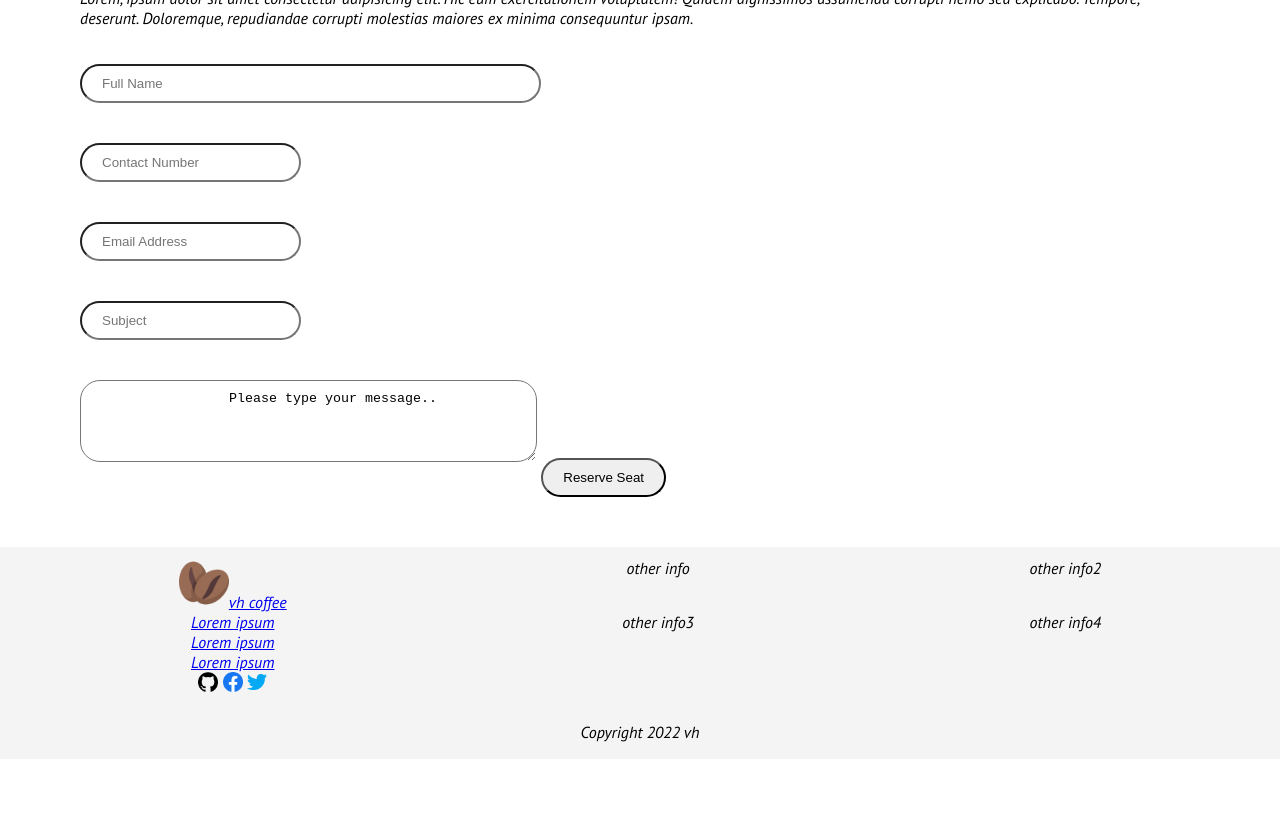
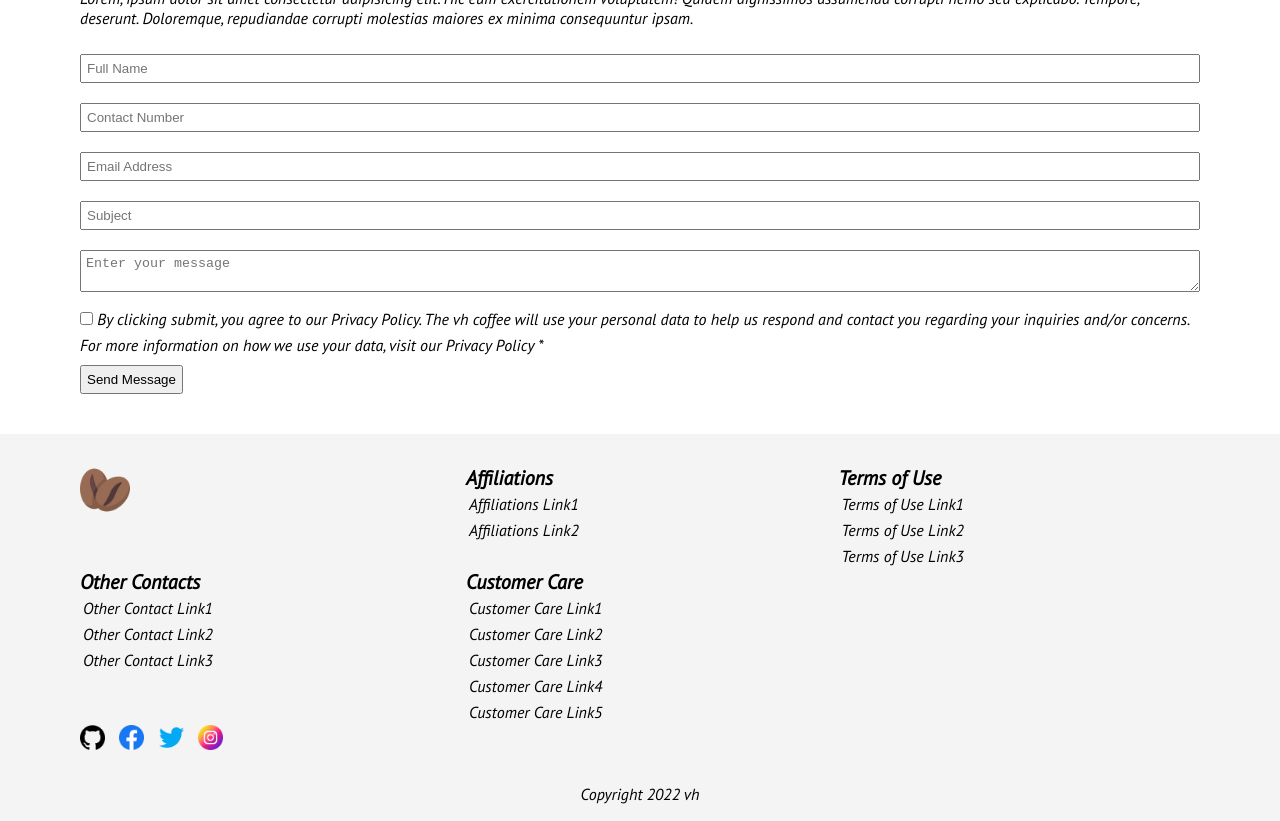
Before and after one commit to vhillyjay/coffeeShopHTML, a plain HTML site: page index.html in a window 1280 px wide. Shown: the part 2828-3649 px from the top of the page. Before the commit the page ends 3587 px from the top, so only its background shows below. Drawn offline with nearby package versions, Linux system fonts and the light colour scheme.

Commit message:
Contact us and footer updates

```diff
--- a/index.html
+++ b/index.html
@@ -115,14 +115,18 @@
             Doloremque, repudiandae corrupti molestias maiores ex minima consequuntur ipsam.</p>
 
         <form action="">
-            <input type="text" name="fullName" id="fullName" placeholder="Full Name" size="50" required><br>
-            <input type="number" name="contactNumber" id="contactNumber" placeholder="Contact Number" class="no-arrow" size="50" required><br>
-            <input type="email" name="emailAddress" id="emailAddress" placeholder="Email Address"><br>
-            <input type="text" name="contactSubject" id="contactSubject" placeholder="Subject"><br>
-            <textarea id="contactMessage" name="contactMessage" rows="4" cols="50">
-                Please type your message..
-            </textarea>
-            <input type="submit" name="reserveSeat" id="reserveSeat" value="Reserve Seat">
+            <!-- Full Name: <br> -->
+            <input type="text" name="fullName" id="fullName" placeholder="Full Name" size="154" required><br>
+            <!-- Contact Number: <br> -->
+            <input type="number" name="contactNumber" id="contactNumber" placeholder="Contact Number" class="no-arrow" required><br>
+            <!-- Email Address: <br> -->
+            <input type="email" name="emailAddress" id="emailAddress" placeholder="Email Address" size="154"><br>
+            <!-- Subject: <br> -->
+            <input type="text" name="contactSubject" id="contactSubject" placeholder="Subject" size="154"><br>
+            <!-- Message: <br> -->
+            <textarea name="" id="" cols="154" placeholder="Enter your message"></textarea><br>
+            <input type="checkbox" name="" id="" required> By clicking submit, you agree to our Privacy Policy. The vh coffee will use your personal data to help us respond and contact you regarding your inquiries and/or concerns. For more information on how we use your data, visit our Privacy Policy *<br>
+            <input type="submit" name="reserveSeat" id="reserveSeat" value="Send Message">
         </form>
     </div>
 
@@ -130,38 +134,73 @@
         <div class="grid-container">
             <div class="grid-item footer-logo">
                 <!-- logo inside and name -->
-                <a href="index.html"><img src="img/coffee-beans.png" style="width: 50px;" alt="vh coffee logo">vh coffee</a>
+                <a href="index.html"><img src="img/coffee-beans.png" style="width: 50px;" alt="vh coffee logo">
+
+                </a>
             </div>
-            <div class="grid-item">
-                other info
-            </div>
-            <div class="grid-item">
-                other info2
-            </div>
-            <div class="grid-item footer-contacts">
-                <!-- contact us info and all -->
+            <div class="grid-item affiliations">
+                <div class="grid-item-2 grid-title">
+                    <strong style="font-size: 20px;">Affiliations</strong>
+                </div>
                 <ul>
-                    <li><a href="#">Lorem ipsum</a></li>
-                    <li><a href="#">Lorem ipsum</a></li>
-                    <li><a href="#">Lorem ipsum</a></li>
+                    <li><a href="newpage.html">Affiliations Link1</a></li>
+                    <li><a href="newpage.html">Affiliations Link2</a></li>
                 </ul>
             </div>
+            <div class="grid-item terms-of-use">
+                <div class="grid-item-2 grid-title">
+                    <strong style="font-size: 20px;">Terms of Use</strong>
+                </div>
+                <ul>
+                    <li><a href="newpage.html">Terms of Use Link1</a></li>
+                    <li><a href="newpage.html">Terms of Use Link2</a></li>
+                    <li><a href="newpage.html">Terms of Use Link3</a></li>
+                </ul>
+            </div>
+            <div class="grid-item other-contacts">
+                <!-- contact us info and all -->
+                <div class="grid-item-2 grid-title">
+                    <strong style="font-size: 20px;">Other Contacts</strong>
+                </div>
+                <ul>
+                    <li><a href="newpage.html">Other Contact Link1</a></li>
+                    <li><a href="newpage.html">Other Contact Link2</a></li>
+                    <li><a href="newpage.html">Other Contact Link3</a></li>
+                </ul>
+            </div>
+            <div class="grid-item customer-care">
+                <div class="grid-item-2 grid-title">
+                    <strong style="font-size: 20px;">Customer Care</strong>
+                </div>
+                <ul>
+                    <li><a href="newpage.html">Customer Care Link1</a></li>
+                    <li><a href="newpage.html">Customer Care Link2</a></li>
+                    <li><a href="newpage.html">Customer Care Link3</a></li>
+                    <li><a href="newpage.html">Customer Care Link4</a></li>
+                    <li><a href="newpage.html">Customer Care Link5</a></li>
+                </ul>
+            </div>
+
             <div class="grid-item">
-                other info3
+                <!-- empty grid -->
             </div>
-            <div class="grid-item">
-                other info4
-            </div>
-            <!-- <a href="index.html"><img src="img/coffee-beans.png" style="width: 50px;" alt="vh coffee logo"></a> -->
-            <!-- <ul>
-                <li><a href="#">Lorem ipsum</a></li>
-                <li><a href="#">Lorem ipsum</a></li>
-                <li><a href="#">Lorem ipsum</a></li>
-            </ul> -->
+
             <div class="grid-item footer-social">
-                <a href="https://github.com/vhillyjay"><img src="img/github.png" alt="GitHub" width="20" height="20"></a>
-                <a href="https://facebook.com/vhillyjay"><img src="img/facebook.png" alt="GitHub" width="20" height="20"></a>
-                <a href="https://twitter.com/vhillyjay"><img src="img/twitter.png" alt="GitHub" width="20" height="20"></a>
+                <div class="grid-item-2 footer-social-github">
+                    <a target="_blank" href="https://github.com/vhillyjay"><img src="img/github.png" alt="GitHub" width="25" height="25"></a>
+                </div>
+                <div class="grid-item-2 footer-social-facebook">
+                    <a target="_blank" href="https://facebook.com/vhillyjay"><img src="img/facebook.png" alt="Facebook" width="25" height="25"></a>
+                </div>
+                <div class="grid-item-2 footer-social-twitter">
+                    <a target="_blank" href="https://twitter.com/vhillyjay"><img src="img/twitter.png" alt="Twitter" width="25" height="25"></a>
+                </div>
+                <div class="grid-item-2 footer-social-instagram">
+                    <a target="_blank" href="https://instagram.com/vhillyjay"><img src="img/instagram.png" alt="Instagram" width="25" height="25"></a>
+                </div>
+                <!-- <a href="https://github.com/vhillyjay"><img src="img/github.png" alt="GitHub" width="20" height="20"></a> -->
+                <!-- <a href="https://facebook.com/vhillyjay"><img src="img/facebook.png" alt="GitHub" width="20" height="20"></a> -->
+                <!-- <a href="https://twitter.com/vhillyjay"><img src="img/twitter.png" alt="GitHub" width="20" height="20"></a> -->
             </div>
         </div>
         <div>
--- a/styles.css
+++ b/styles.css
@@ -62,7 +62,7 @@ nav li a{
 main{
     max-width: 100%;
     width: 1200px;
-    margin: 30px auto; /* for refill your mind/main tag*/
+    margin: 30px auto; /* for aboutus/main tag*/
     padding: 0 40px;
     box-sizing: border-box;
 }
@@ -73,7 +73,7 @@ article h3{
 div.contactUs{
     max-width: 100%;
     width: 1200px;
-    margin: 30px auto; /* for refill your mind/main tag*/
+    margin: 30px auto;
     padding: 0 40px;
     box-sizing: border-box;
 }
@@ -82,13 +82,22 @@ div.contactUs{
 .contactUs{
     text-align: left;
 }
-.contactUs h3{
-    font-size: 20px;
+form input{
+    max-width: 100%;
+    margin: 10px 0;
+    padding: 5px 5px;
+
+    /* border-radius: 20px; */
 }
-form input, textarea{
-    margin: 20px 0;
-    padding: 10px 20px;
-    border-radius: 20px;
+form input[type='number']{
+    max-width: 100%;
+    width: 1121px;
+}
+form textarea{
+    max-width: 100%;
+    margin: 10px 0;
+    padding: 5px 5px;
+    resize: vertical;
 }
 footer{
     text-align: center;
@@ -163,6 +172,105 @@ footer{
 .grid-container{
     display: grid;
     grid-template-columns: auto auto auto;
+    /* padding: 20px; */
 
-    padding: 10px;
+    /* in reference to main*/
+    max-width: 100%;
+    width: 1200px;
+    margin: 30px auto;
+    padding: 0 40px;
+    box-sizing: border-box;
 }
+.footer-contacts li{
+    padding: 3px;
+}
+.footer-contacts a:link{
+    font-family: 'PT Sans', sans-serif;
+    /* font-size: 48px; */
+    text-decoration: none;
+    color: black;
+}
+.footer-contacts a:hover{
+    font-family: 'PT Sans', sans-serif;
+    /* font-size: 48px; */
+    text-decoration: none;
+    color: blue;
+}
+.grid-item ul{
+    list-style-type: none;
+}
+.grid-item li{
+    padding: 3px;
+}
+.grid-item a:link{
+    font-family: 'PT Sans', sans-serif;
+    /* font-size: 48px; */
+    text-decoration: none;
+    color: black;
+}
+.grid-item a:hover{
+    font-family: 'PT Sans', sans-serif;
+    /* font-size: 48px; */
+    text-decoration: none;
+    color: blue;
+}
+.footer-social{
+    /* display: inline-block; */
+    /* margin: auto; */
+    text-align: left;
+}
+.footer-social-github{
+    transition: transform .2s;
+    display: inline-block;
+    margin-right: 10px;
+}
+.footer-social-github:hover{
+    -ms-transform: scale(1.5); /* IE 9 */
+    -webkit-transform: scale(1.5); /* Safari 3-8 */
+    transform: scale(1.5);
+}
+.footer-social-facebook{
+    transition: transform .2s;
+    display: inline-block;
+    margin-right: 10px;
+}
+.footer-social-facebook:hover{
+    -ms-transform: scale(1.5); /* IE 9 */
+    -webkit-transform: scale(1.5); /* Safari 3-8 */
+    transform: scale(1.5);
+}
+.footer-social-twitter{
+    transition: transform .2s;
+    display: inline-block;
+    margin-right: 10px;
+}
+.footer-social-twitter:hover{
+    -ms-transform: scale(1.5); /* IE 9 */
+    -webkit-transform: scale(1.5); /* Safari 3-8 */
+    transform: scale(1.5);
+}
+.footer-social-instagram{
+    transition: transform .2s;
+    display: inline-block;
+    margin-right: 10px;
+}
+.footer-social-instagram:hover{
+    -ms-transform: scale(1.5); /* IE 9 */
+    -webkit-transform: scale(1.5); /* Safari 3-8 */
+    transform: scale(1.5);
+}
+.footer-logo{
+    text-align: left;
+}
+.affiliations{
+    text-align: left;
+}
+.terms-of-use{
+    text-align: left;
+}
+.other-contacts{
+    text-align: left;
+}
+.customer-care{
+    text-align: left;
+}
```
Also changed, not shown: img/instagram.png (added).
